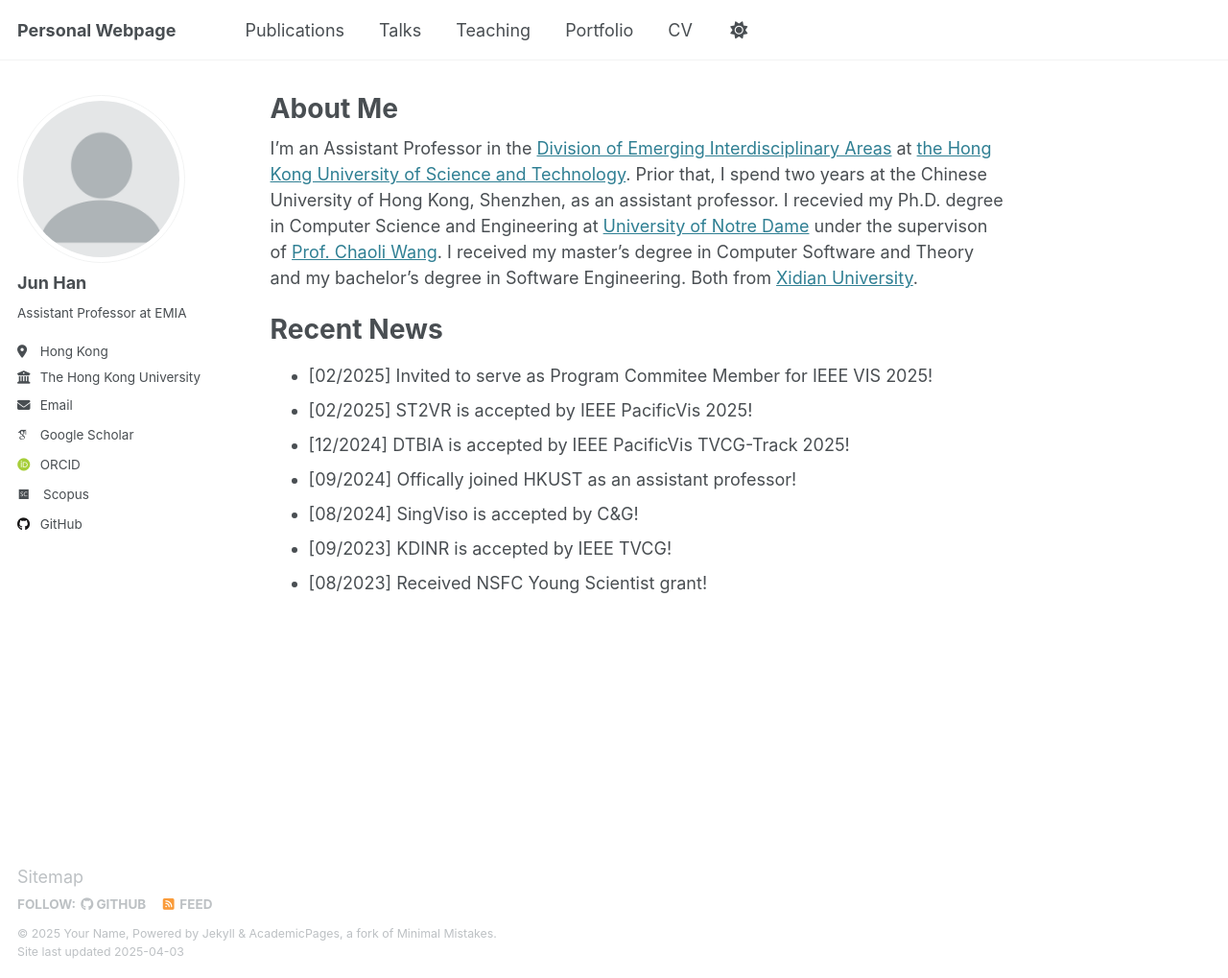
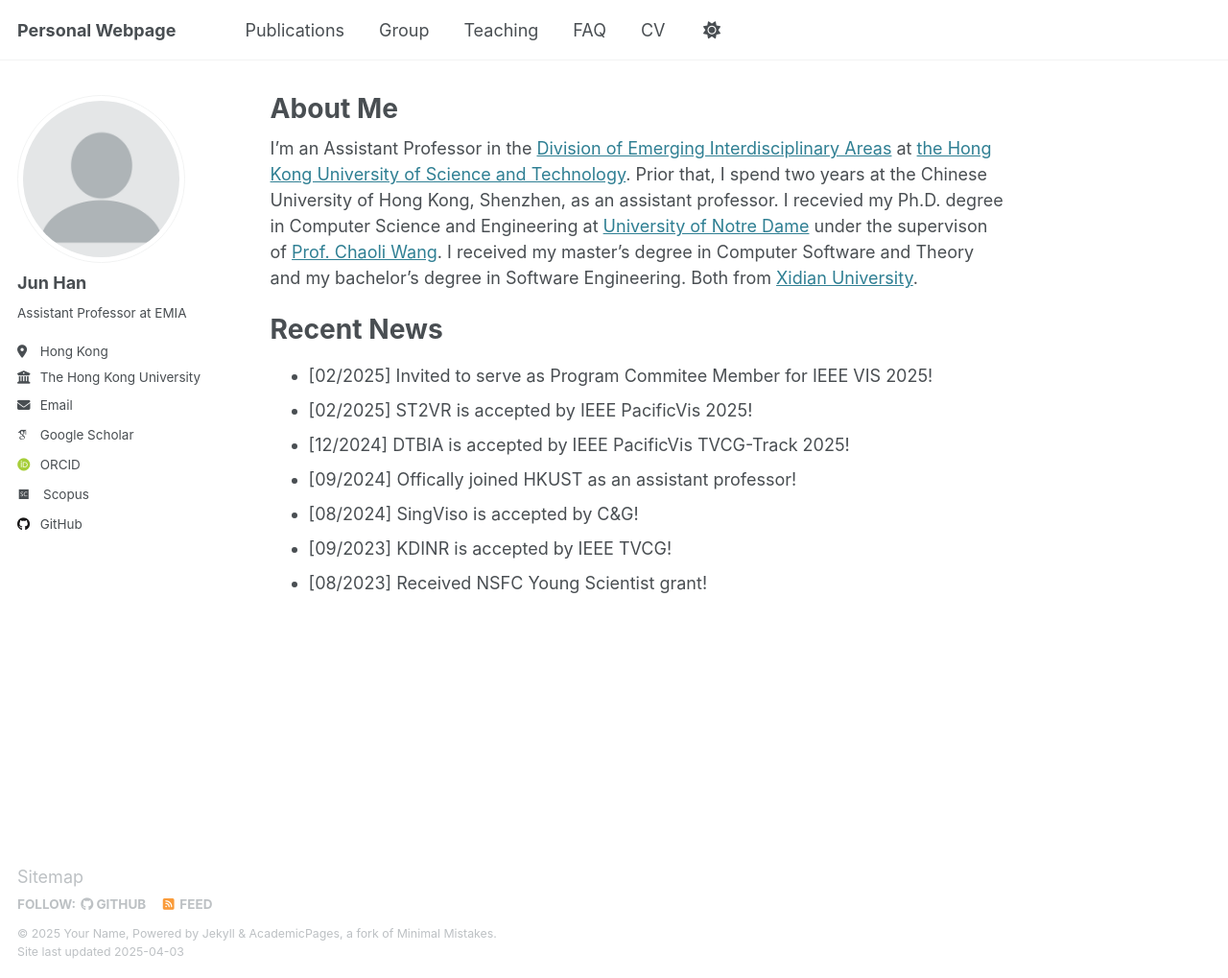
Before and after one commit to stevenhan1991/stevenhan1991.github.io, a Jekyll site: the page built from _pages/about.md, in a window 1280 px wide and 1019 px high. Shown: the whole window at 96% size. Built offline with Jekyll 4.4.1, drawn with Linux system fonts in a browser that asks for light colours; some web fonts are replaced.

Commit message:
Update navigation.yml

```diff
--- a/_data/navigation.yml
+++ b/_data/navigation.yml
@@ -11,13 +11,13 @@ main:
   - title: "Publications"
     url: /publications/
 
-  - title: "Talks"
+  - title: "Group"
     url: /talks/
 
   - title: "Teaching"
     url: /teaching/
 
-  - title: "Portfolio"
+  - title: "FAQ"
     url: /portfolio/
 
   #- title: "Blog Posts"
```
